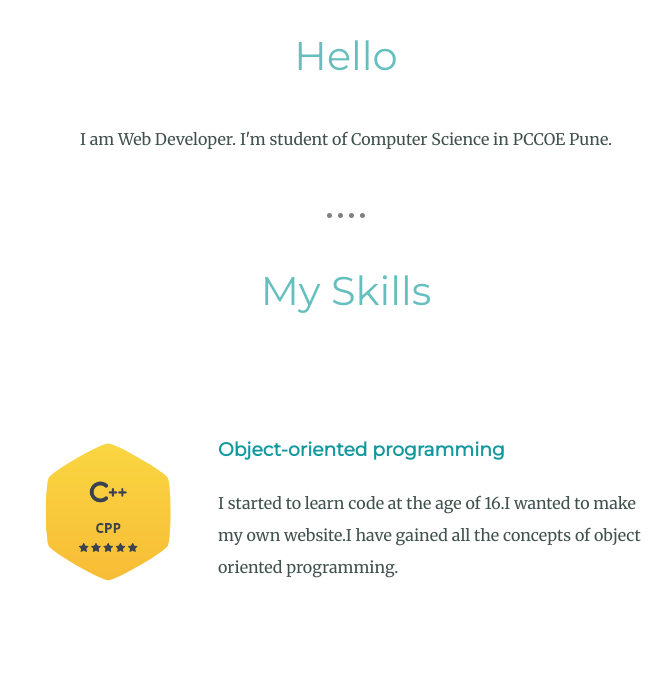
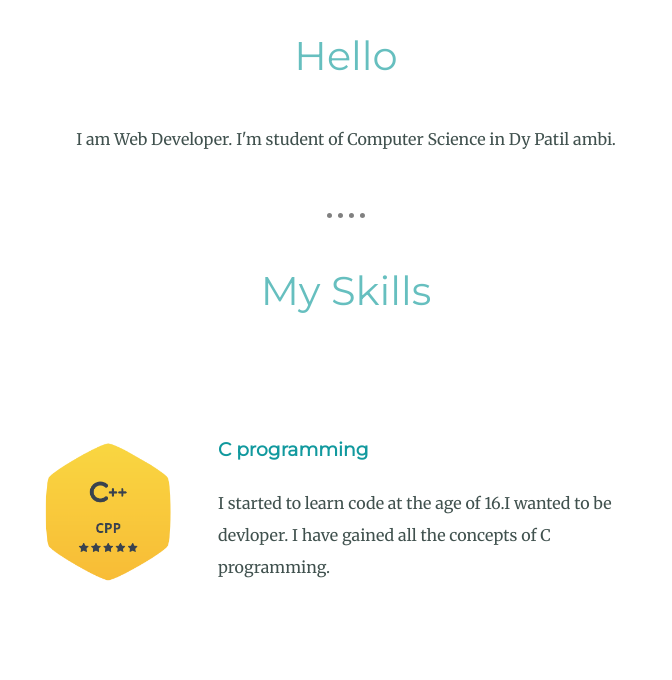
Before and after one commit to Shubhya0/website, a plain HTML site: page index.html in a window 1280 px wide. Shown: the part 800-1480 px from the top of the page, without its empty margins (294-966 px from the left). Drawn offline with Linux system fonts and the light colour scheme.

Commit message:
Update index.html

```diff
--- a/index.html
+++ b/index.html
@@ -2,7 +2,7 @@
 <html lang="en" dir="ltr">
   <head>
     <meta charset="utf-8">
-    <title>Sanket Bhos</title>
+    <title>Shubhankar dere</title>
     <link rel="stylesheet" href="style.css">
     <link rel="shortcut icon" href="favicon.ico">
     <link rel="preconnect" href="https://fonts.googleapis.com">
@@ -12,7 +12,7 @@
   <body>
     <div class="top-container">
       <img class="top-cloud" src="cloud.png" alt="cloud-image">
-      <h1>I'm Sanket</h1>
+      <h1>I'm Shubhankar</h1>
       <h2>A <span class="web">Web</span> Developer</h2>
       <img class="bottom-cloud" src="cloud.png" alt="cloud-image">
       <img src="mountain.png" alt="mountain-image">
@@ -21,7 +21,7 @@
         <div class="profile">
           <img class="myprofile" src="sanket.jpg" alt="profile-picture">
           <h2>Hello</h2>
-          <p>I am Web Developer. I'm student of Computer Science in PCCOE Pune.</p>
+          <p>I am Web Developer. I'm student of Computer Science in Dy Patil ambi.</p>
         </div>
         <br><br>
         <hr>
@@ -29,8 +29,9 @@
           <h2>My Skills</h2>
           <div class="skill-row">
             <img class="skill-1" src="Screenshot (1241).png" alt="skill-1">
-            <h3>Object-oriented programming</h3>
-            <p>I started to learn code at the age of 16.I wanted to make my own website.I have gained all the concepts of object oriented programming.</p>
+            <h3>C programming</h3>
+            <p>I started to learn code at the age of 16.I wanted to be devloper.
+I have gained all the concepts of C programming.</p>
           </div>
           <div class="skill-row">
             <img class="skill-2" src="Screenshot (1242).png" alt="skill-2">
```
